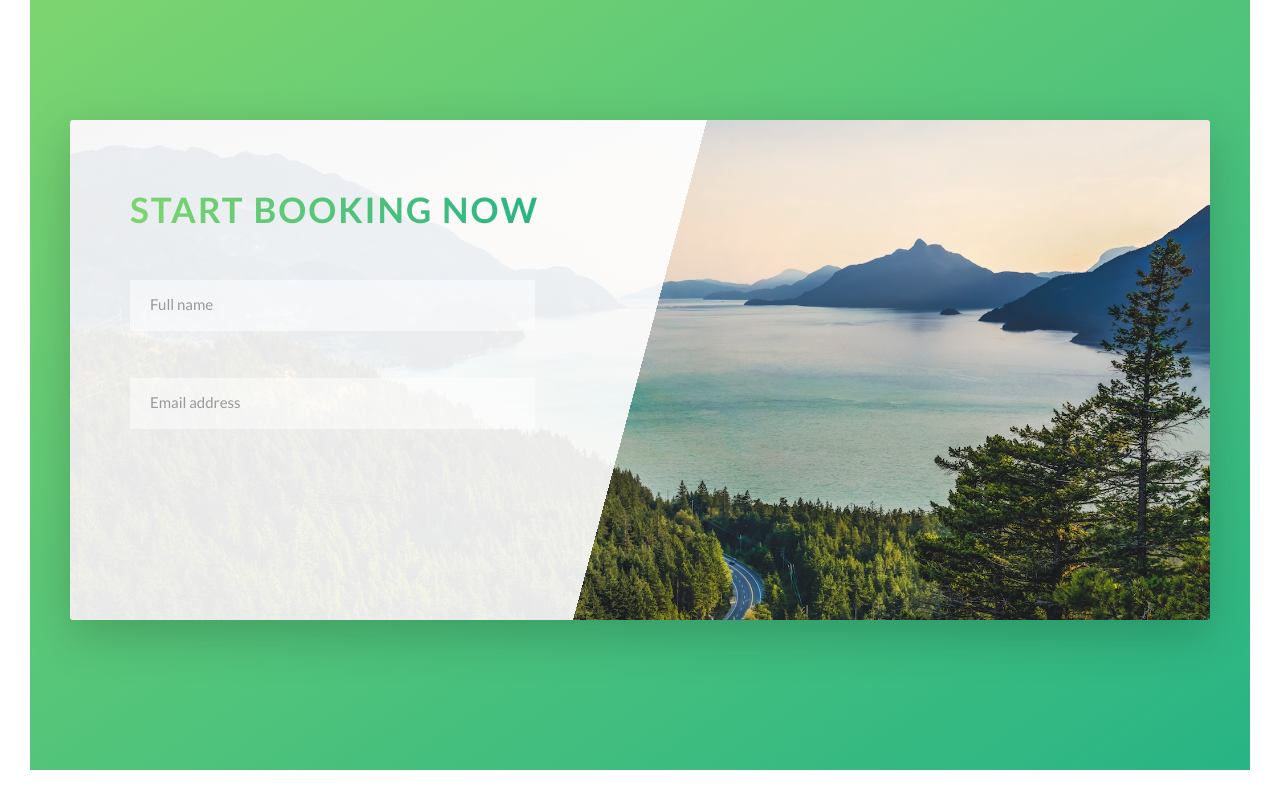
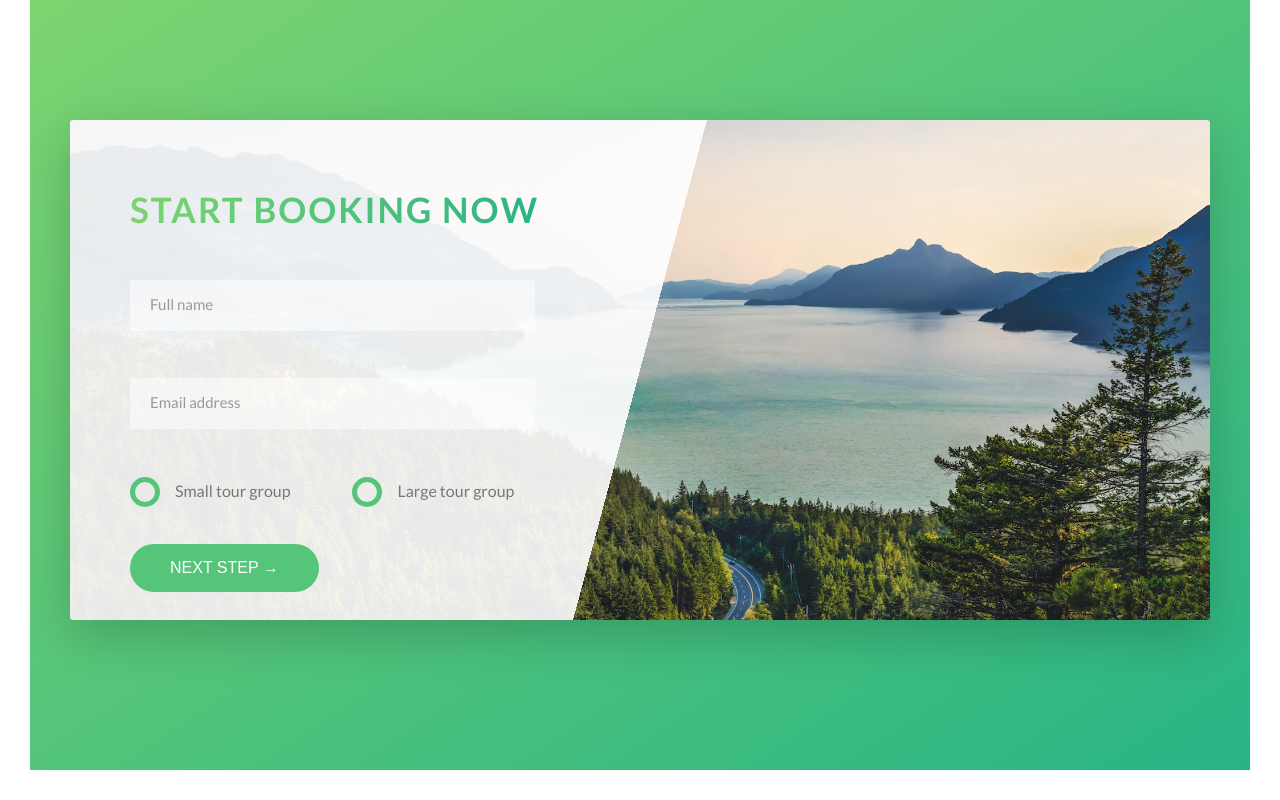
Before and after one commit to thiagocrux/natours-landing-page, a website: page index.html in a window 1280 px wide. Shown: the part 4482-5282 px from the top of the page. Drawn offline with Linux system fonts and the light colour scheme.

Commit message:
After class 47 "Building the Booking Section - Part 3"

```diff
--- a/index.html
+++ b/index.html
@@ -300,6 +300,29 @@
                                     <input type="email" class="form__input" placeholder="Email address" id="email" required>
                                     <label for="email" class="form__label">Email address</label>
                                 </div>
+
+                                <div class="form__group u-margin-bottom-medium">
+                                    <div class="form__radio-group">
+                                        <input type="radio" class="form__radio-input" id="small" name="size">
+                                        <label for="small" class="form__radio-label">
+                                            <span class="form__radio-button"></span>
+                                            Small tour group
+                                        </label>
+                                    </div>
+
+                                    <div class="form__radio-group">
+                                        <input type="radio" class="form__radio-input" id="large" name="size">
+                                        <label for="large" class="form__radio-label">
+                                            <span class="form__radio-button"></span>
+                                            Large tour group
+                                        </label>
+                                    </div>
+
+                                </div>
+
+                                <div class="form__group">
+                                    <button class="btn btn--green">Next step &rarr;</button>
+                                </div>
                             </form>
                         </div>
                     </div>
--- a/sass/base/_utilities.scss
+++ b/sass/base/_utilities.scss
@@ -1,23 +1,23 @@
 .u-center-text {
-    text-align: center;
+    text-align: center !important;
 }
 
 .u-margin-bottom-small {
-    margin-bottom: 1.5rem;
+    margin-bottom: 1.5rem !important;
 }
 
 .u-margin-bottom-medium {
-    margin-bottom: 4rem;
+    margin-bottom: 4rem !important;
 }
 
 .u-margin-bottom-big {
-    margin-bottom: 8rem;
+    margin-bottom: 8rem !important;
 }
 
 .u-margin-top-big {
-    margin-top: 8rem;
+    margin-top: 8rem !important;
 }
 
 .u-margin-top-huge {
-    margin-top: 8rem;
+    margin-top: 8rem !important;
 }
--- a/sass/components/_button.scss
+++ b/sass/components/_button.scss
@@ -1,5 +1,5 @@
 .btn {
-    &:link, &:visited {
+    &, &:link, &:visited {
         text-transform: uppercase;
         text-decoration: none;
         padding: 1.5rem 4rem;
@@ -8,6 +8,10 @@
         transition: all .2s;
         position: relative;
         font-size: $default-font-size;
+
+        //Mudanças para o elemento <button>.
+        border: none;
+        cursor: pointer
     }
 
     &:hover {
@@ -15,7 +19,8 @@
         box-shadow: 0 1rem 2rem rgba($color-black, .2);
     }
 
-    &:active {
+    &:active, &:focus {
+        outline: none;
         transform: translateY(-.1rem);
         box-shadow: 0 .5rem 2rem rgba($color-black, .2);
     }
--- a/sass/components/_form.scss
+++ b/sass/components/_form.scss
@@ -46,4 +46,51 @@
         visibility: hidden;
         transform: translateY(-4rem);
     }
+
+    &__radio-input {
+        display: none;
+    }
+
+    &__radio-group {
+        width: 49%;
+        display: inline-block;
+    }
+
+    &__radio-label {
+        font-size: $default-font-size;
+        cursor: pointer;
+        position: relative;
+        padding-left: 4.5rem;
+    }
+
+    &__radio-button {
+        height: 3rem;
+        width: 3rem;
+        border: 5px solid $color-primary;
+        border-radius: 50%;
+        display: inline-block;
+        position: absolute;
+        left: 0;
+        top: -.4rem;
+
+        &::after {
+            content: "";
+            display: block;
+            height: 1.3rem;
+            width: 1.3rem;
+            border-radius: 50%;
+            position: absolute;
+            top: 50%;
+            left: 50%;
+            transform: translate(-50%, -50%);
+            background-color: $color-primary;
+            opacity: 0;
+            transition: opacity .2s;
+        }
+
+    }
+
+    &__radio-input:checked ~ &__radio-label &__radio-button::after {
+        opacity: 1;
+    }
 }
```
Also changed, not shown: public/css/style.css.
